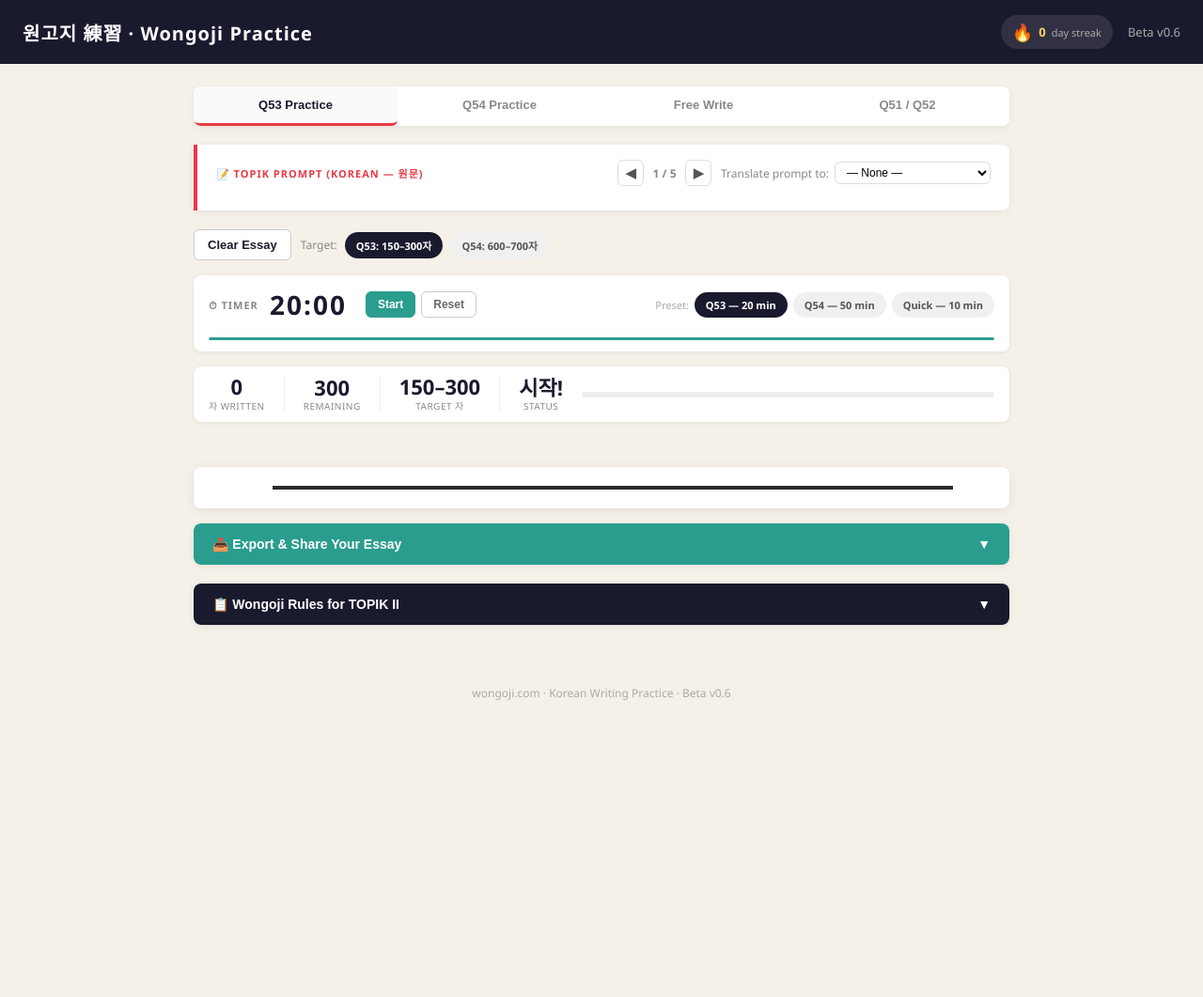
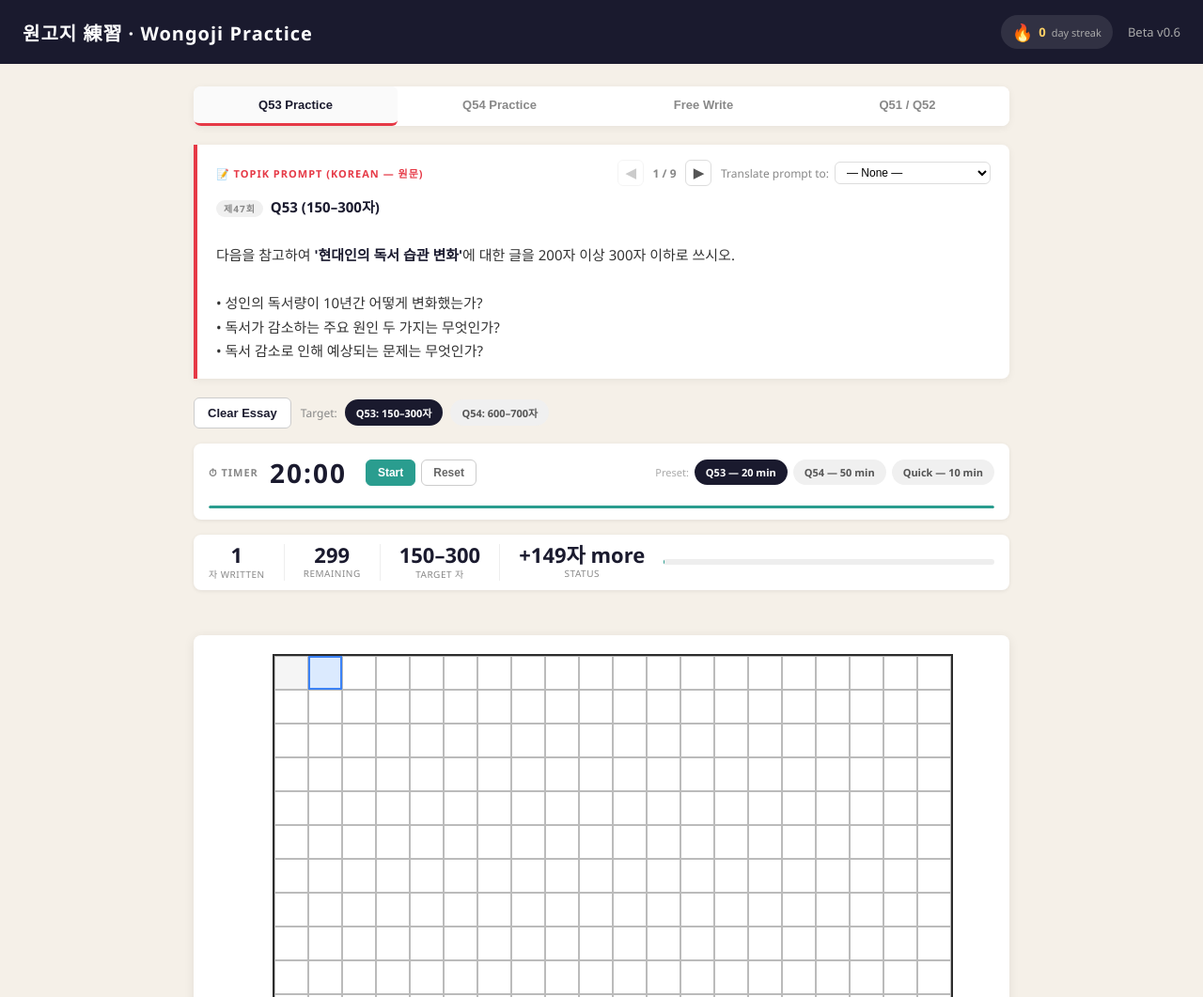
Before and after one commit to XENONBINARY/wongoji, a plain HTML site: page index.html in a window 1280 px wide. Shown: the top 1061 px of the page at 94% size. Before the commit the page ends 800 px from the top, so only its background shows below. Drawn offline with Linux system fonts and the light colour scheme.

Commit message:
Fix syntax error in q5152Prompts declaration

```diff
--- a/index.html
+++ b/index.html
@@ -477,7 +477,7 @@
   ]
 };
 
-const q5152Promptsconst q5152Prompts = [
+const q5152Prompts = [
   { q51: "다음을 읽고 ㉠과 ㉡에 들어갈 말을 각각 한 문장으로 쓰시오.\n\n사람들은 흔히 행복이 큰 성공에서 온다고 생각한다. 그러나 연구에 따르면 ( ㉠ ). 오히려 작은 일상의 즐거움이 지속적인 행복감을 만들어낸다. 따라서 행복하게 살기 위해서는 ( ㉡ ).", q52: "다음 문장을 문어체로 바꿔 쓰시오.\n\n「요즘 사람들이 책을 잘 안 읽는 것 같아. 스마트폰이 생긴 다음부터 그런 것 같은데.」" },
   { q51: "다음을 읽고 ㉠과 ㉡에 들어갈 말을 각각 한 문장으로 쓰시오.\n\n현대 사회에서 환경 문제가 심각해지고 있다. 전문가들은 이 문제의 주요 원인이 ( ㉠ )고 말한다. 이를 해결하기 위해 각국 정부는 ( ㉡ ).", q52: "다음 문장을 문어체로 바꿔 쓰시오.\n\n「운동을 꾸준히 하면 건강에 좋은 거 다 알잖아. 그런데 왜 이렇게 하기 싫은 건지 모르겠어.」" }
 ];
```
